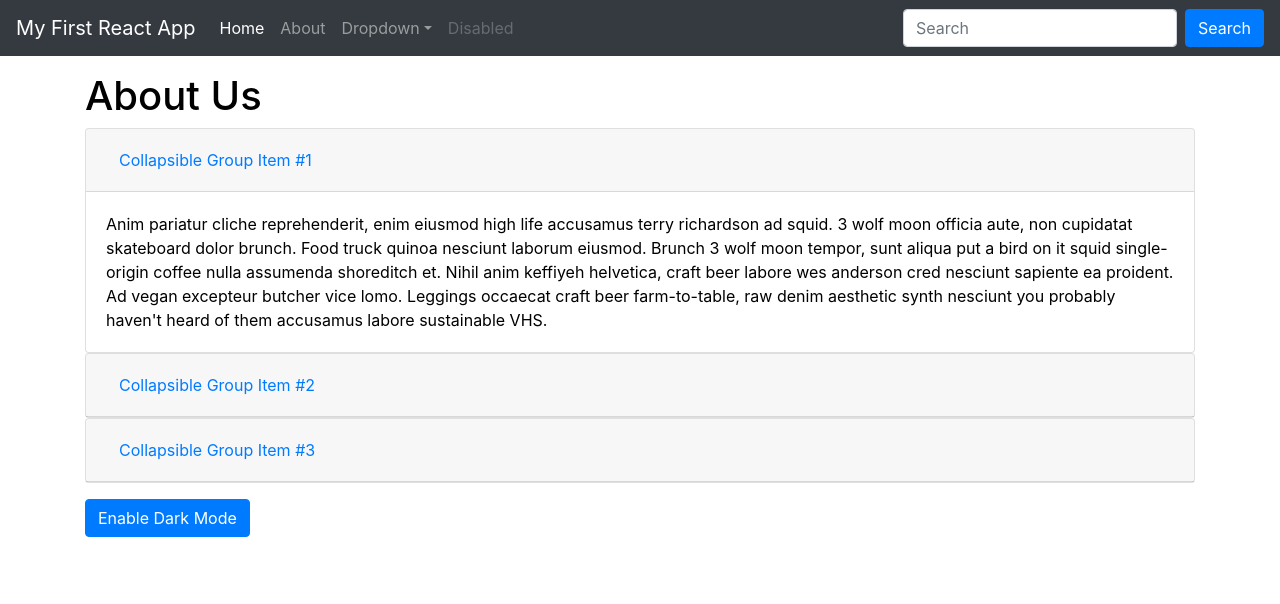
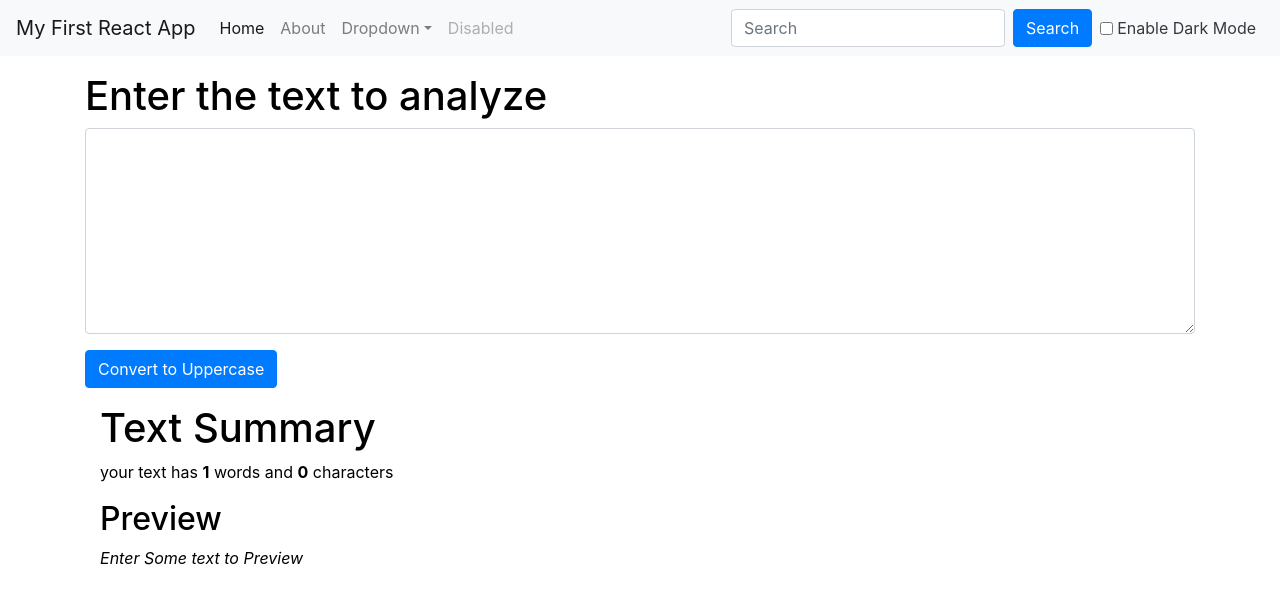
Before and after one commit to subrahmanyam-pampana/learn-react, a React (Create React App) app in the folder myapp/: page / in a window 1280 px wide. Shown: the top 604 px of the page. Built offline with nearby package versions, Linux system fonts and the light colour scheme.

Commit message:
enhanced dark mode

```diff
--- a/myapp/src/App.js
+++ b/myapp/src/App.js
@@ -3,14 +3,25 @@ import "./App.css";
 import About from "./components/About";
 import NavBar from "./components/NavBar";
 import TextForm from "./components/TextForm";
+import React,{useState} from "react";
 
 function App() {
+  let [mode,setMode] = useState('light');
+  let handleToggelMode = (event)=>{
+    if(mode==='light'){
+      setMode('dark');
+      document.body.style.backgroundColor="#042743";
+    }else{
+      setMode('light')
+      document.body.style.backgroundColor="white";
+    }
+  }
   return (
     <>
-      <NavBar title="My First React App" aboutText="About" />
+      <NavBar title="My First React App" mode={mode} onToggleMode={handleToggelMode} aboutText="About" />
       <div className="container my-3">
-        {/* <TextForm heading="Enter the text to analyze"/> */}
-        <About/>
+        <TextForm heading="Enter the text to analyze" mode={mode} />
+        {/* <About mode={mode} onToggleMode={handleToggelMode}/> */}
       </div>
     </>
   );
--- a/myapp/src/components/About.js
+++ b/myapp/src/components/About.js
@@ -1,6 +1,6 @@
 import React, { useState } from 'react'
 
-export default function About() {
+export default function About({mode='light',onToggleMode}) {
 
   const [darkModeStyle, setDarkModeStyle] = useState({
         backgroundColor:'white',
@@ -25,6 +25,7 @@ export default function About() {
 
         setDarkModelStateText('Enable Dark Mode')
     }
+    onToggleMode()
   }
 
   return (
@@ -73,8 +74,7 @@ export default function About() {
             </div>
             </div>
         </div>
-
-        <button className='btn btn-primary my-3' onClick={handleDarkModeToggle} >{darkModeStateText}</button>
+        <button className={`btn btn-${mode==='light'?'dark':'light'} my-3`} onClick={handleDarkModeToggle} >{darkModeStateText}</button>
     </div>
   )
 }
--- a/myapp/src/components/NavBar.js
+++ b/myapp/src/components/NavBar.js
@@ -2,11 +2,11 @@ import React from 'react';
 import PropTypes from 'prop-types'
 
 
-export default function NavBar(props) {
+export default function NavBar({title="Set Title Here",aboutText="Set About Text Here",mode='light',onToggleMode}) {
   return (
     <div>
-       <nav className="navbar navbar-expand-lg navbar-dark bg-dark">
-        <a className="navbar-brand" href="/">{props.title}</a>
+       <nav className={`navbar navbar-expand-lg navbar-${mode} bg-${mode}`}>
+        <a className="navbar-brand" href="/">{title}</a>
         <button
           className="navbar-toggler"
           type="button"
@@ -27,7 +27,7 @@ export default function NavBar(props) {
             </li>
             <li className="nav-item">
               <a className="nav-link" href="/">
-                {props.aboutText}
+                {aboutText}
               </a>
             </li>
             <li className="nav-item dropdown">
@@ -68,9 +68,15 @@ export default function NavBar(props) {
               placeholder="Search"
               aria-label="Search"
             />
-            <button className="btn btn-primary my-2 my-sm-0" type="submit">
+            <button className="btn btn-primary my-2 my-sm-0" type="button">
               Search
             </button>
+            {/* <button type='button' className='btn btn-primary mx-2' onClick={onToggleMode} >{mode==='light'?'Enable Dark Mode':'Disable Dark Mode'}</button> */}
+            <div className={`form-check form-switch text-${mode==='dark'?'white':'dark'} mx-2`}>
+              <input type="checkbox" className="form-check-input" onClick={onToggleMode} id="modeSwitch" />
+              <label htmlFor="modeSwitch" className="form-check-label">{mode==='light'?'Enable Dark Mode':'Disable Dark Mode'}</label>
+            </div>
+
           </form>
         </div>
       </nav>
@@ -83,7 +89,8 @@ NavBar.propTypes = {
     aboutText:PropTypes.string
 }
 
-NavBar.defaultProps = {
-    title:"Set Title Here",
-    aboutText:"Set About Text Here"
-}
+//this sytax is depricated
+// NavBar.defaultProps = {
+//     title:"Set Title Here",
+//     aboutText:"Set About Text Here"
+// }
--- a/myapp/src/components/TextForm.js
+++ b/myapp/src/components/TextForm.js
@@ -1,6 +1,6 @@
 import React, { useState } from "react";
 
-export default function TextForm(props) {
+export default function TextForm({heading="Heading here",mode="light"}) {
   let [text, setText] = useState("");
 
   const handleTextAreaChange = (event) => {
@@ -12,9 +12,9 @@ export default function TextForm(props) {
   };
 
   return (
-    <>
-      <div>
-        <h1>{props.heading}</h1>
+    <div style={{color:mode==='dark'?'white':'black'}}>
+      <div >
+        <h1>{heading}</h1>
         <div className="mb-3">
           <textarea
             className="form-control"
@@ -22,6 +22,7 @@ export default function TextForm(props) {
             onChange={handleTextAreaChange}
             id="myBox"
             rows="8"
+            style={{backgroundColor: mode==='dark'?'#6c757d8f':'white', color:mode==='dark'?'white':'black'}}
           />
         </div>
         <button className="btn btn-primary" onClick={handleUpClick}>
@@ -32,7 +33,9 @@ export default function TextForm(props) {
       <div className="container my-3">
         <h1>Text Summary</h1>
         <p>your text has <b>{text.split(" ").length}</b> words and <b>{text.length}</b> characters</p>
+        <h2>Preview</h2>
+        <p>{text && text.length>0?text: <i>Enter Some text to Preview</i>}</p>
       </div>
-    </>
+    </div>
   );
 }
```
